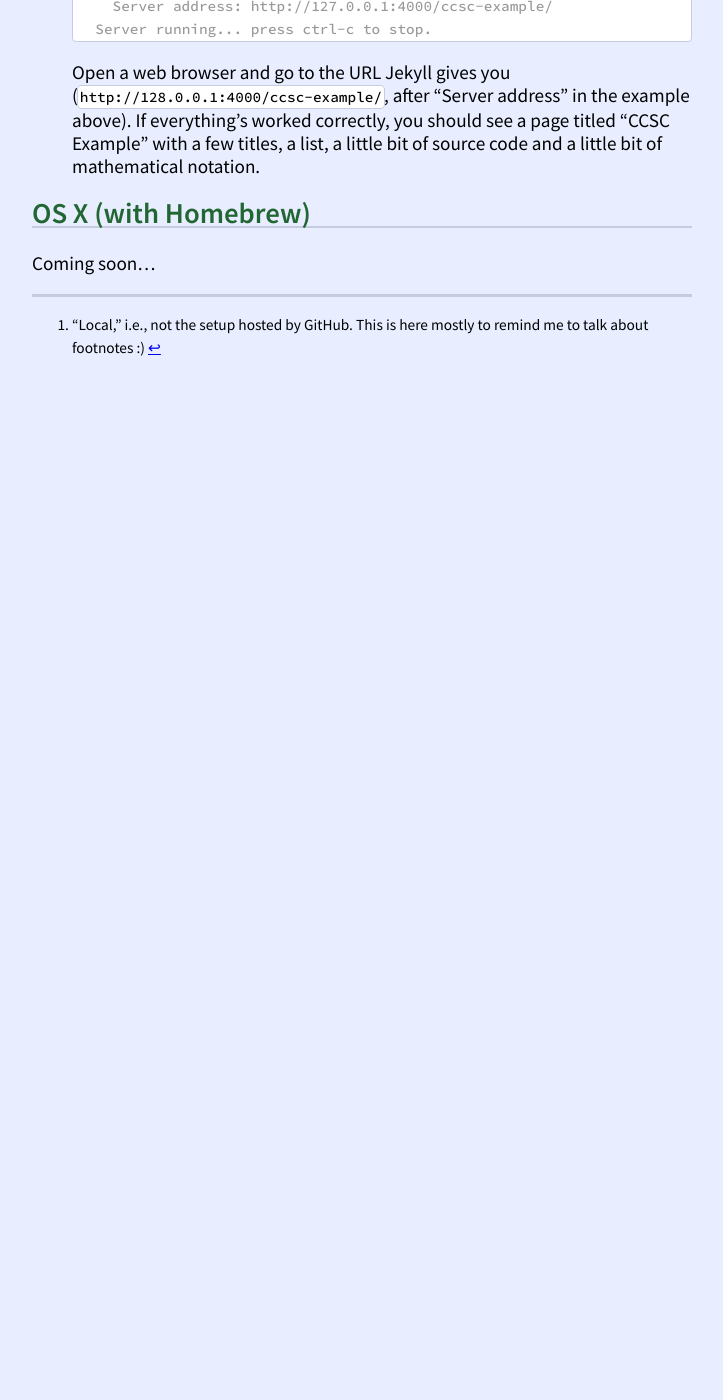
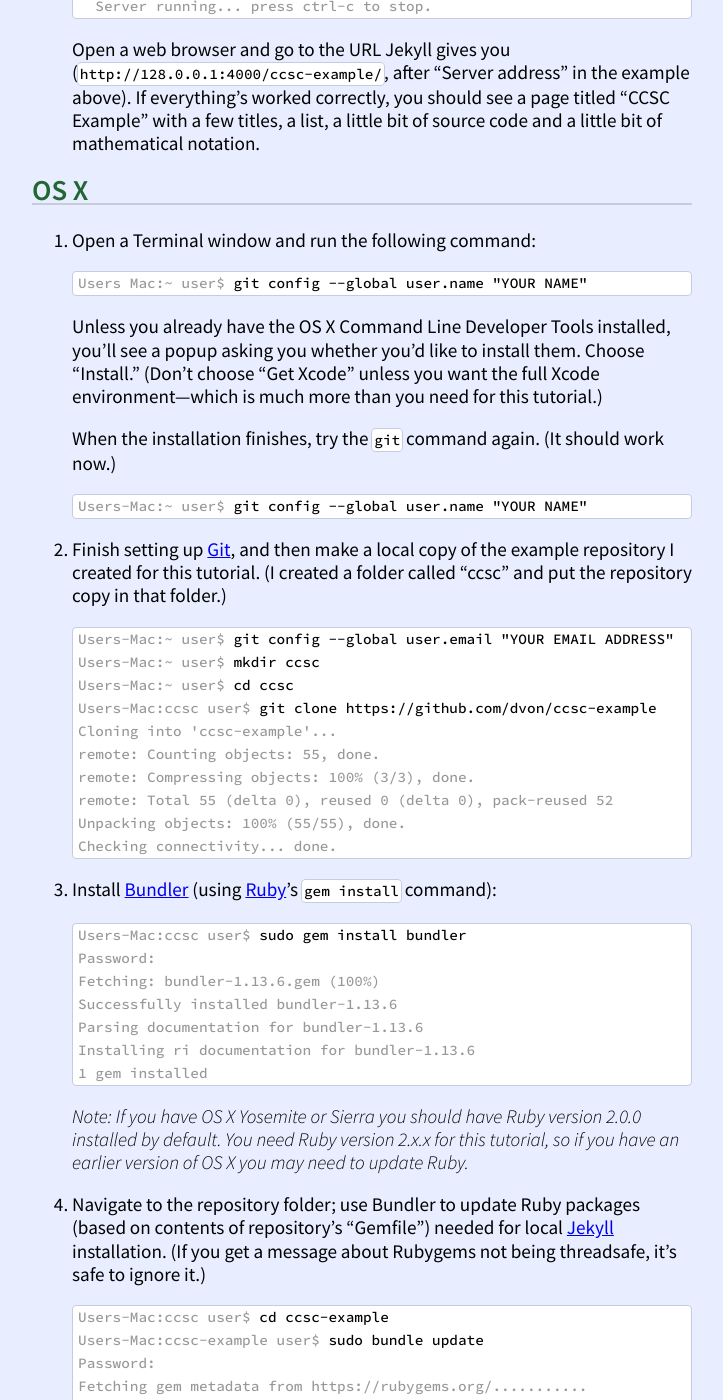
Before and after one commit to TIny-Hacker/ccsc-tutorial, a Jekyll site: the page built from setup.md, in a window 1280 px wide and 1400 px high, scrolled down 4954 px. Shown: the whole window, without its empty margins (278-1001 px from the left). Built offline with Jekyll 4.4.1, drawn with Linux system fonts in a browser that asks for light colours; before the commit the page ends 5328 px from its top, so only the background shows below that; some of the changed text lies outside the part shown.

Commit message:
Added OS X instructions.

```diff
--- a/setup.md
+++ b/setup.md
@@ -13,17 +13,16 @@ summary:
 ## Prerequisites
 
 Create a (free personal) [GitHub](https://github.com/) account.
-Choose environment for local[^local] setup:  [Linux (on Cloud9)](#linux-on-cloud9),
-[Windows (10)](#windows-10), or [OS X (with Homebrew)](#os-x-with-homebrew).
+Choose environment for local[^local] setup:
+
+-   [Linux](#linux) (via Cloud9 web-based virtual machine).
+-   [Windows](#windows) (tested in Windows 10).
+-   [OS X](#os-x) (tested in Sierra).
 
 [^local]: "Local," i.e., not the setup hosted by GitHub.  This is
     here mostly to remind me to talk about footnotes :)
 
-## Linux (on Cloud9)
-
-Use this setup if you want to avoid installing any new software on
-your computer.  (Or, if you have Linux on your computer, use these
-instructions, modified as necessary for your distribution.)
+## Linux
 
 1.  Create a (free) [Cloud9](https://c9.i0/) account.  Login and create
     a new workspace.  Under "Choose a template,"
@@ -275,6 +272,95 @@ instructions, modified as necessary for your distribution.)
     titled "CCSC Example" with a few titles, a list, a little bit of source
     code and a little bit of mathematical notation.
 
-## OS X (with Homebrew)
+## OS X
 
-Coming soon...
+1.  Open a Terminal window and run the following command:
+
+    <pre>
+    <span class="muted">Users Mac:~ user$</span> git config --global user.name "YOUR NAME"
+    </pre>
+
+    Unless you already have the OS X Command Line Developer Tools installed,
+    you'll see a popup asking you whether you'd like to install them.  Choose
+    "Install." (Don't choose "Get Xcode" unless you want the full Xcode
+    environment---which is much more than you need for this tutorial.)
+
+    When the installation finishes, try the `git` command again.  (It should
+    work now.)
+
+    <pre>
+    <span class="muted">Users-Mac:~ user$</span> git config --global user.name "YOUR NAME"
+    </pre>
+
+2.  Finish setting up [Git](https://git-scm.com), and then make a local copy of the example
+    repository I created for this tutorial.  (I created a folder called
+    "ccsc" and put the repository copy in that folder.)
+
+    <pre>
+    <span class="muted">Users-Mac:~ user$</span> git config --global user.email "YOUR EMAIL ADDRESS"
+    <span class="muted">Users-Mac:~ user$</span> mkdir ccsc
+    <span class="muted">Users-Mac:~ user$</span> cd ccsc
+    <span class="muted">Users-Mac:ccsc user$</span> git clone https://github.com/dvon/ccsc-example
+    <span class="muted">Cloning into 'ccsc-example'...
+    remote: Counting objects: 55, done.
+    remote: Compressing objects: 100% (3/3), done.
+    remote: Total 55 (delta 0), reused 0 (delta 0), pack-reused 52
+    Unpacking objects: 100% (55/55), done.
+    Checking connectivity... done.</span>
+    </pre>
+
+3.  Install [Bundler](http://bundler.io/) (using
+    [Ruby](https://www.ruby-lang.org/)'s `gem install` command):
+
+    <pre>
+    <span class="muted">Users-Mac:ccsc user$</span> sudo gem install bundler
+    <span class="muted">Password:
+    Fetching: bundler-1.13.6.gem (100%)
+    Successfully installed bundler-1.13.6
+    Parsing documentation for bundler-1.13.6
+    Installing ri documentation for bundler-1.13.6
+    1 gem installed</span>
+    </pre>
+
+    *Note:  If you have OS X Yosemite or Sierra you should have Ruby version
+    2.0.0 installed by default.  You need Ruby version 2.x.x for this tutorial, so if
+    you have an earlier version of OS X you may need to update Ruby.*
+
+4.  Navigate to the repository folder; use Bundler to update Ruby
+    packages (based on contents of repository's "Gemfile") needed
+    for local [Jekyll](https://jekyllrb.com) installation.
+    (If you get a message about Rubygems not being threadsafe, it's safe to ignore
+    it.)
+
+    <pre>
+    <span class="muted">Users-Mac:ccsc user$</span> cd ccsc-example
+    <span class="muted">Users-Mac:ccsc-example user$</span> sudo bundle update
+    <span class="muted">Password:
+    Fetching gem metadata from https://rubygems.org/...........
+    Fetching version metadata from https://rubygems.org/..
+    Fetching dependency metadata from https://rubygems.org/.
+    Resolving dependencies...</span>
+    </pre>
+
+
+5.  Execute Jekyll's `serve` command via Bundler's `exec` command:
+
+    <pre>
+    <span class="muted">Users-Mac:ccsc-example user$</span> bundle exec jekyll serve
+    <span class="muted">Configuration file: /Users/user/ccsc/ccsc-example/_config.yml
+                Source: /Users/user/ccsc/ccsc-example
+           Destination: /Users/user/ccsc/ccsc-example/_site
+     Incremental build: disabled. Enable with --incremental
+          Generating...
+                        done in 0.229 seconds.
+     Auto-regeneration: enabled for '/Users/user/ccsc/ccsc-example'
+    Configuration file: /Users/user/ccsc/ccsc-example/_config.yml
+        Server address: http://127.0.0.1:4000/ccsc-example/
+      Server running... press ctrl-c to stop.</span>
+    </pre>
+
+    Open a web browser and go to the URL Jekyll gives you
+    (`http://128.0.0.1:4000/ccsc-example/`, after "Server address" in the
+    example above.)  If everything's worked correctly, you should see a page
+    titled "CCSC Example" with a few titles, a list, a little bit of source
+    code and a little bit of mathematical notation.
```
Also changed, not shown: other parts of setup.md (+1 -3 lines).
